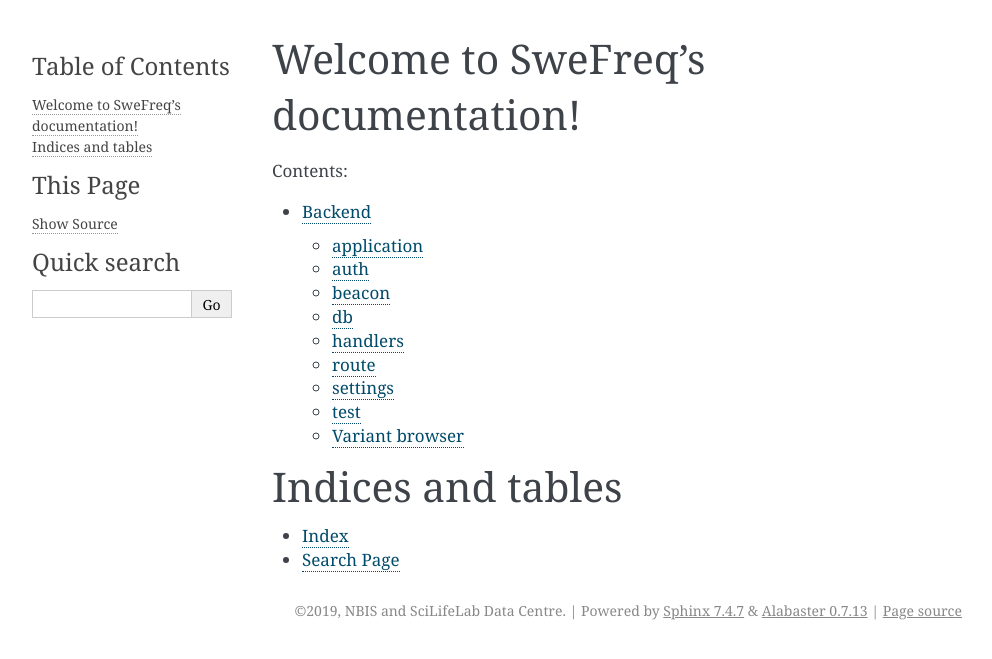
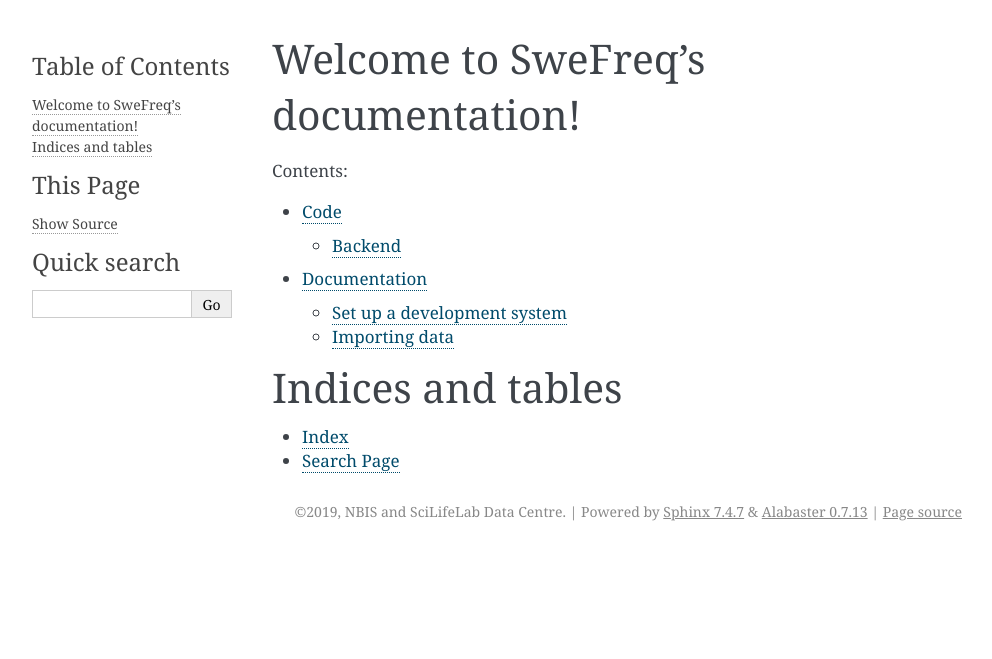
Before and after one commit to NBISweden/swefreq, a Sphinx documentation site: the page built from docs/source/index.rst, in a window 1280 px wide. Shown: the top 659 px of the page, without its empty margins (148-1140 px from the left). Built offline with Sphinx 7.4.7, drawn with Linux system fonts in a browser that asks for light colours.

Commit message:
adding a bit of markdown

```diff
--- a/docs/source/backend.rst
+++ b/docs/source/backend.rst
@@ -1,3 +1,6 @@
+Backend
+=======
+
 .. toctree::
 
    backend.application
--- a/docs/source/modules.rst
+++ b/docs/source/code.rst
@@ -1,5 +1,5 @@
-Backend
-=======
+Code
+====
 
 .. toctree::
    :maxdepth: 6
--- a/docs/source/index.rst
+++ b/docs/source/index.rst
@@ -10,7 +10,8 @@
    :maxdepth: 2
    :caption: Contents:
 
-   modules.rst
+   code
+   docs
 
 Indices and tables
 ==================
```
Also changed, not shown: docs/source/docs.dev-setup.md (added, +10 -0 lines), docs/source/docs.import-data.md (added, +4 -0 lines), docs/source/docs.rst (added, +8 -0 lines).
